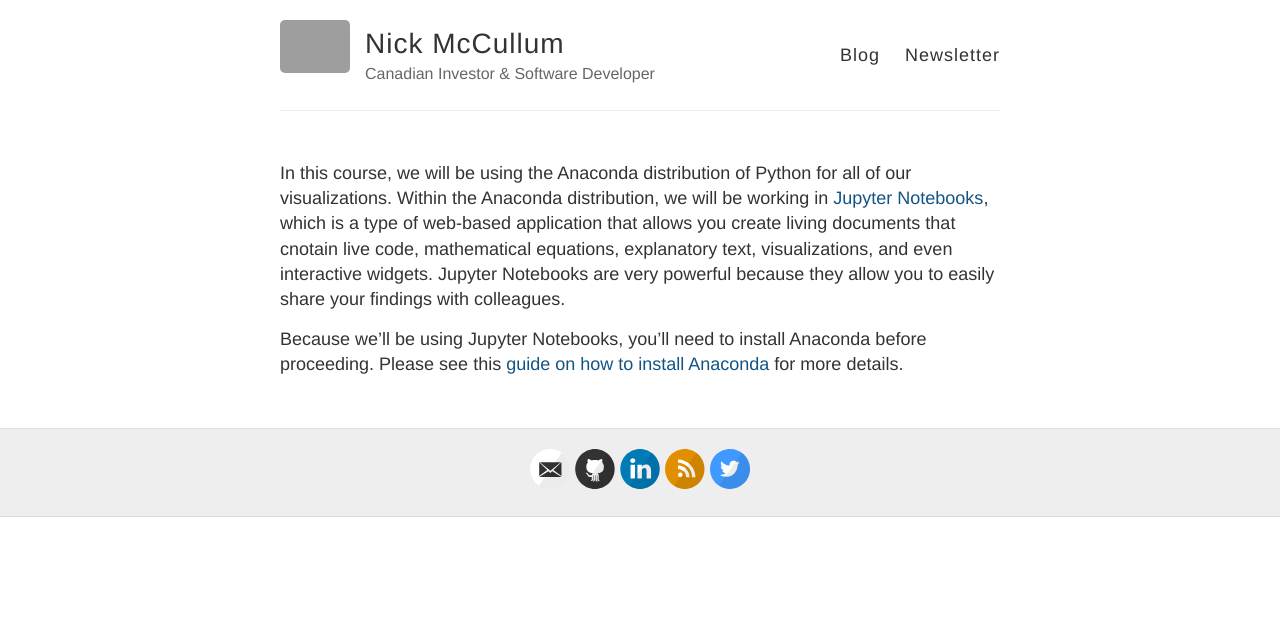
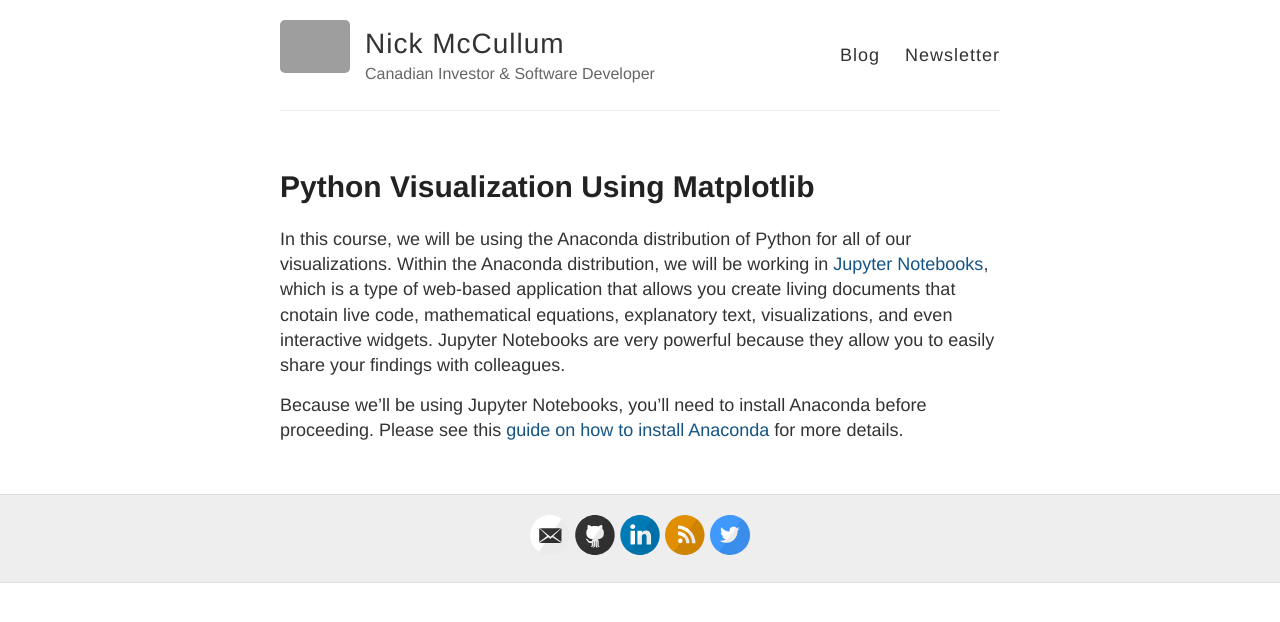
Before and after one commit to rosyberti/website, a Jekyll site: the page built from python-visualization/index.md, in a window 1280 px wide. Shown: the top 622 px of the page. Built offline with Jekyll 4.4.1, drawn with Linux system fonts in a browser that asks for light colours; our own code applies the rules of GitHub Pages for plain Markdown files; grey boxes are pictures that could not be loaded.

Commit message:
added metadata

```diff
--- a/python-visualization/index.md
+++ b/python-visualization/index.md
@@ -1,3 +1,8 @@
+---
+layout: page
+title: Python Visualization Using Matplotlib
+permalink: /python-visualization/
+---
 
 In this course, we will be using the Anaconda distribution of Python for all of our visualizations. Within the Anaconda distribution, we will be working in [Jupyter Notebooks](https://jupyter.org/), which is a type of web-based application that allows you create living documents that cnotain live code, mathematical equations, explanatory text, visualizations, and even interactive widgets. Jupyter Notebooks are very powerful because they allow you to easily share your findings with colleagues.
 
```
